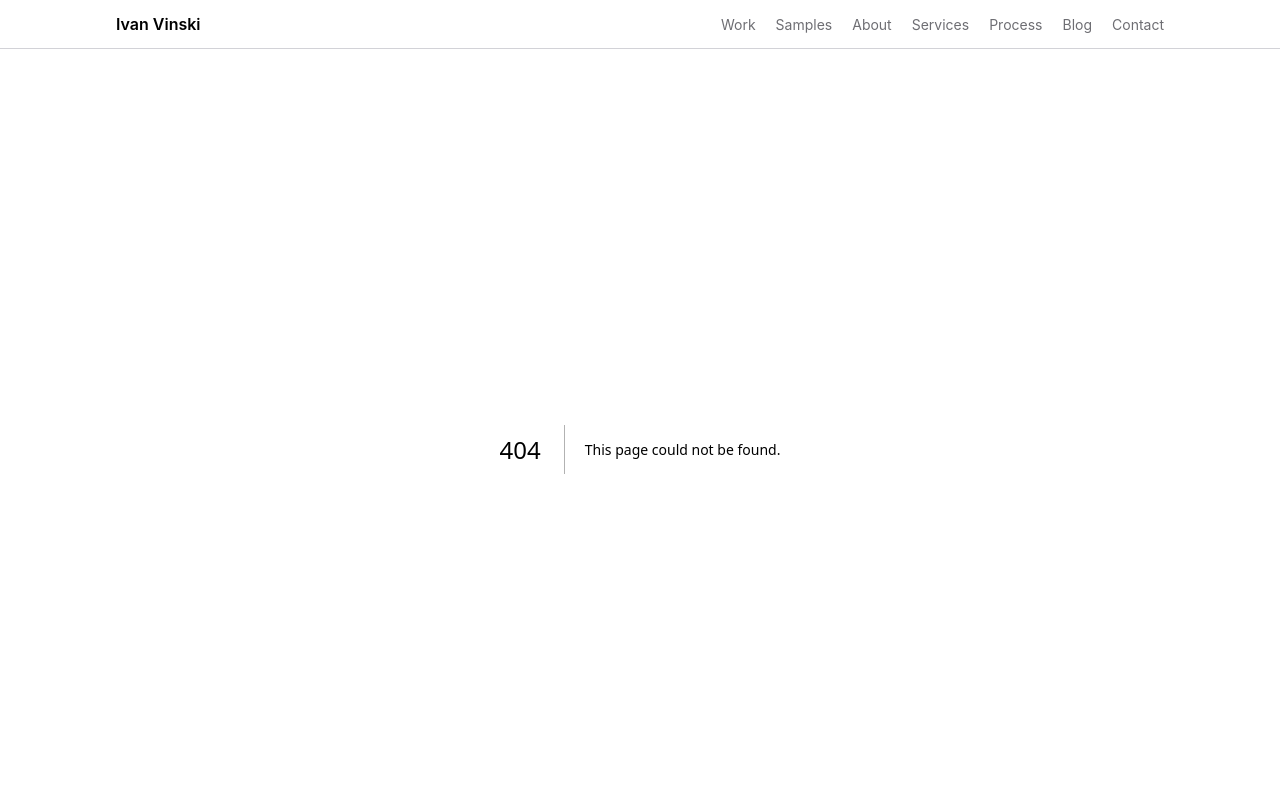
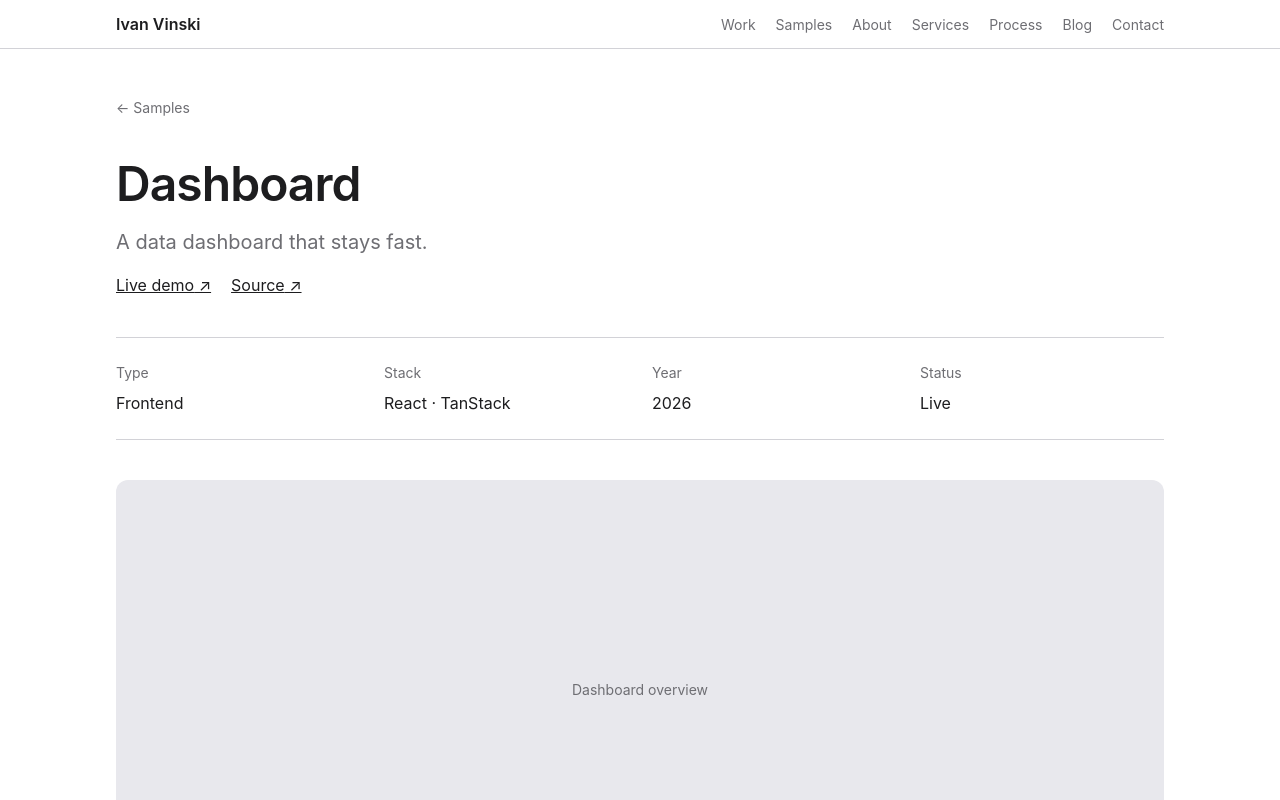
Before and after one commit to vindotski/website, a Next.js app: page /samples/dashboard in a window 1280 px wide. Before the commit this address had no page. Shown: the top 800 px of the page. Built offline with nearby package versions, Linux system fonts and the light colour scheme.

Commit message:
feat(samples): build dynamic pages from data

```diff
--- a/app/_components/Samples.tsx
+++ b/app/_components/Samples.tsx
@@ -19,7 +19,7 @@ export default async function Samples() {
           <ProjectCard
             key={sample.slug}
             name={sample.name}
-            href="/samples/template"
+            href={`/samples/${sample.slug}`}
             image={<Placeholder label={sample.image.alt} height={180} />}
           >
             <ProjectMeta>
--- a/app/_components/detail/DetailIntro.module.css
+++ b/app/_components/detail/DetailIntro.module.css
@@ -12,3 +12,16 @@
   letter-spacing: -0.02em;
   line-height: 1.1;
 }
+
+.summary {
+  margin: 0;
+  font-size: 20px;
+  color: var(--color-muted);
+}
+
+.links {
+  display: flex;
+  flex-wrap: wrap;
+  gap: 8px 20px;
+  margin: 0;
+}
--- a/app/_components/detail/DetailIntro.tsx
+++ b/app/_components/detail/DetailIntro.tsx
@@ -1,15 +1,39 @@
 import styles from "./DetailIntro.module.css";
+
+type ExternalLink = { href: string; label: string };
 
 type DetailIntroProps = {
   title: string;
-  children: React.ReactNode;
+  summary?: string;
+  links?: ExternalLink[];
+  children?: React.ReactNode;
 };
 
-export default function DetailIntro({ title, children }: DetailIntroProps) {
+export default function DetailIntro({
+  title,
+  summary,
+  links = [],
+  children,
+}: DetailIntroProps) {
   return (
     <header className={styles.intro}>
       <h1 className={styles.title}>{title}</h1>
+      {summary && <p className={styles.summary}>{summary}</p>}
       {children}
+      {links.length > 0 && (
+        <p className={styles.links}>
+          {links.map((link) => (
+            <a
+              key={link.href}
+              href={link.href}
+              target="_blank"
+              rel="noopener noreferrer"
+            >
+              {link.label} ↗
+            </a>
+          ))}
+        </p>
+      )}
     </header>
   );
 }
--- a/app/samples/template/page.module.css
+++ b/app/samples/[slug]/page.module.css
@@ -1,13 +1,3 @@
-.links {
-  display: flex;
-  flex-wrap: wrap;
-  gap: 12px;
-}
-
-.links > * {
-  min-width: 140px;
-}
-
 .decision {
   display: flex;
   flex-direction: column;
@@ -20,3 +10,7 @@
   font-size: 20px;
   font-weight: 600;
 }
+
+.decision p {
+  margin: 0;
+}
--- /dev/null
+++ b/app/samples/[slug]/page.tsx
@@ -0,0 +1,89 @@
+import type { Metadata } from "next";
+import { notFound } from "next/navigation";
+import { getNextSample, getSampleBySlug, getSamples } from "@/lib/api";
+import Placeholder from "../../_components/Placeholder";
+import ContactPrompt from "../../_components/detail/ContactPrompt";
+import { DetailBlock, DetailBody } from "../../_components/detail/DetailBody";
+import DetailIntro from "../../_components/detail/DetailIntro";
+import DetailPage from "../../_components/detail/DetailPage";
+import Facts from "../../_components/detail/Facts";
+import NextLink from "../../_components/detail/NextLink";
+import styles from "./page.module.css";
+
+export async function generateStaticParams() {
+  const samples = await getSamples();
+  return samples.map((sample) => ({ slug: sample.slug }));
+}
+
+export async function generateMetadata({
+  params,
+}: PageProps<"/samples/[slug]">): Promise<Metadata> {
+  const { slug } = await params;
+  const sample = await getSampleBySlug(slug);
+  if (!sample) return {};
+  return { title: `${sample.name} · Ivan Vinski`, description: sample.summary };
+}
+
+export default async function SamplePage({
+  params,
+}: PageProps<"/samples/[slug]">) {
+  const { slug } = await params;
+  const sample = await getSampleBySlug(slug);
+  if (!sample) notFound();
+
+  const next = await getNextSample(slug);
+
+  return (
+    <DetailPage backHref="/#samples" backLabel="Samples">
+      <DetailIntro
+        title={sample.name}
+        summary={sample.summary}
+        links={[
+          { href: sample.demoUrl, label: "Live demo" },
+          ...(sample.sourceUrl
+            ? [{ href: sample.sourceUrl, label: "Source" }]
+            : []),
+        ]}
+      />
+
+      <Facts
+        facts={[
+          { label: "Type", value: sample.type },
+          { label: "Stack", value: sample.stack.join(" · ") },
+          { label: "Year", value: sample.year },
+          { label: "Status", value: sample.status },
+        ]}
+      />
+
+      <Placeholder label={sample.image.alt} height={420} />
+
+      <DetailBody>
+        <DetailBlock title="Why I built it">
+          <p>{sample.why}</p>
+        </DetailBlock>
+
+        <DetailBlock title="Architecture">
+          <p>{sample.architecture}</p>
+          <Placeholder label={sample.diagram.alt} height={320} />
+        </DetailBlock>
+
+        <DetailBlock title="Key decisions">
+          {sample.decisions.map((decision) => (
+            <div key={decision.title} className={styles.decision}>
+              <h3>{decision.title}</h3>
+              <p>{decision.body}</p>
+            </div>
+          ))}
+        </DetailBlock>
+
+        <DetailBlock title="What I'd do next">
+          <p>{sample.next}</p>
+        </DetailBlock>
+      </DetailBody>
+
+      {next && <NextLink href={`/samples/${next.slug}`} name={next.name} />}
+
+      <ContactPrompt />
+    </DetailPage>
+  );
+}
```
Also changed, not shown: app/samples/template/page.tsx (deleted, +0 -61 lines), app/work/[slug]/page.module.css (+0 -10 lines), app/work/[slug]/page.tsx (+9 -13 lines).
